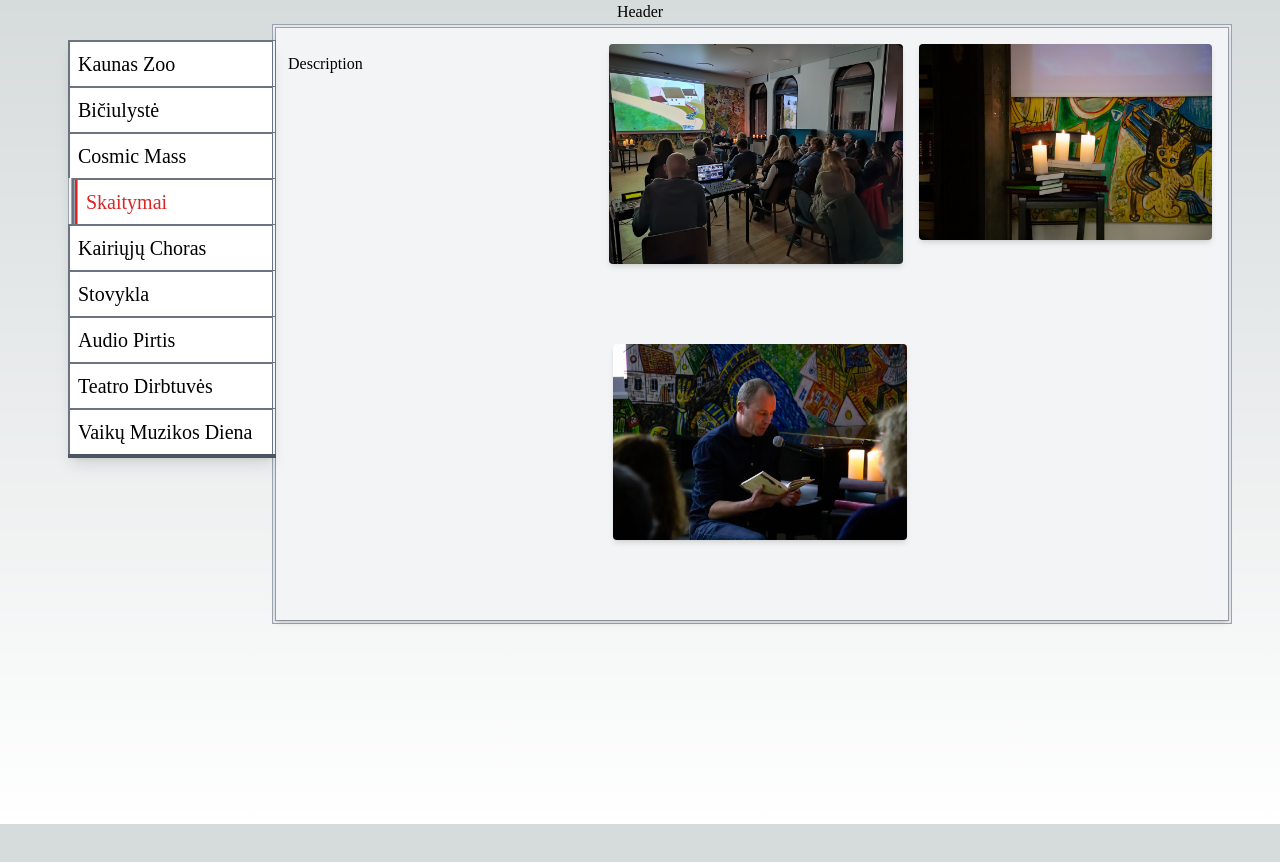
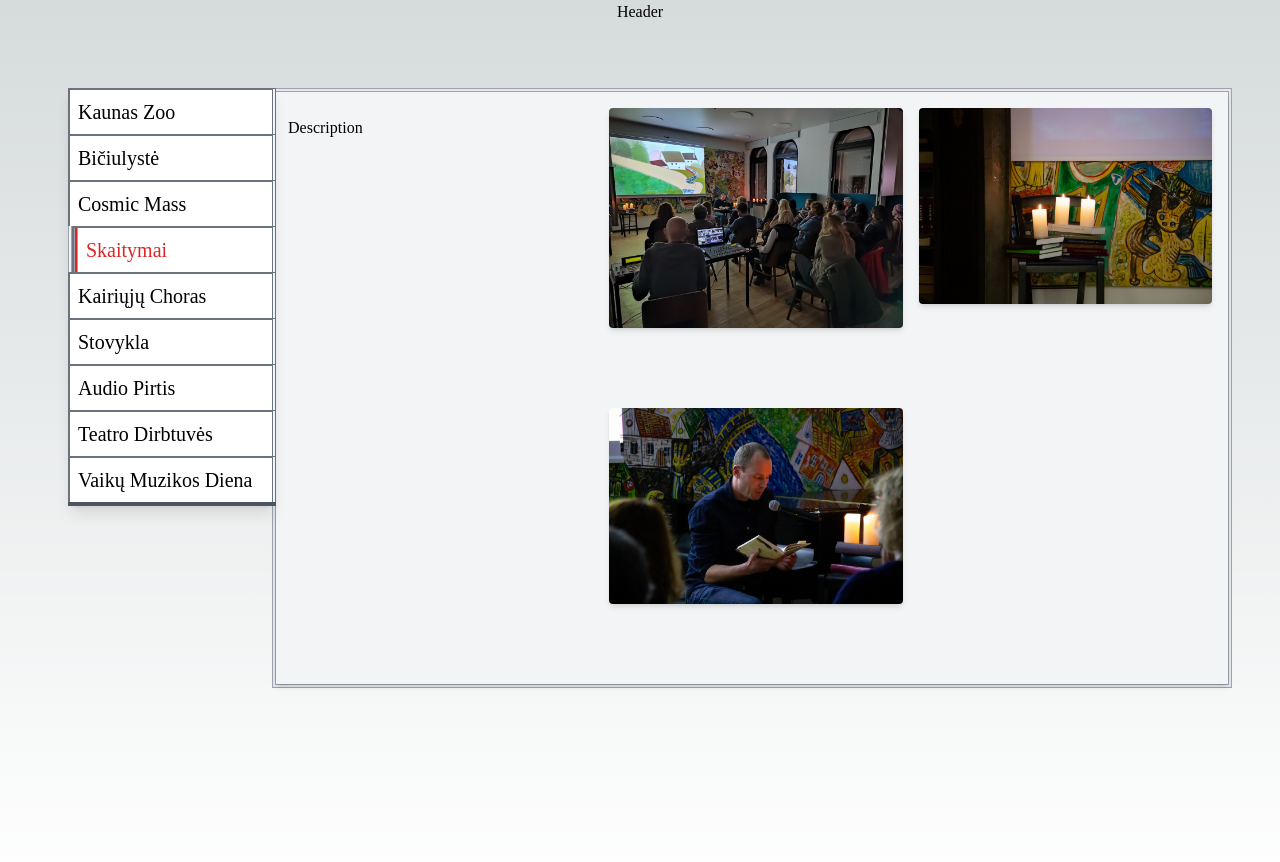
Before and after one commit to ignasandr/portfolio-nextjs, a Next.js app: page /projects in a window 1280 px wide. Shown: the top 862 px of the page. Before the commit the page ends 824 px from the top, so only its background shows below. Built offline with nearby package versions, Linux system fonts and the light colour scheme; a web font is replaced by a local one.

Commit message:
Even more responsive

```diff
--- a/app/layout.tsx
+++ b/app/layout.tsx
@@ -16,6 +16,8 @@ export default function RootLayout({
 }: {
   children: React.ReactNode;
 }) {
+  // one big button that just says PORTFOLIO or CONTACTS
+
   return (
     <html lang="en">
       {/* <body className={gupter.className}>{children}</body> */}
--- a/components/projects/ProjectMenu.tsx
+++ b/components/projects/ProjectMenu.tsx
@@ -11,7 +11,7 @@ const ProjectMenu = ({
   onClick: (current: number) => void;
 }) => {
   return (
-    <div className="w-52 mt-4 ml-4 border-b-4 border-solid border-gray-600 bg-gray-600 shadow-lg h-fit transform translate-x-1 select-none">
+    <div className="w-full md:w-52 md:ml-4 border-b-4 border-solid border-gray-600 bg-gray-600 shadow-lg h-fit transform md:translate-x-1 select-none">
       {projects.map((project: Project, index) => (
         <ProjectMenuItem
           project={project}
--- a/components/projects/ProjectPage.tsx
+++ b/components/projects/ProjectPage.tsx
@@ -34,7 +34,7 @@ const ProjectPage = ({
   }
 
   return (
-    <div>
+    <div className="md:mt-16">
       {/* Need some global table in the layout where these could all hook into for some of the dimensions */}
       <div className="flex w-full md:flex-row flex-col justify-center h-fit md:h-screen">
         <ProjectMenu
```
